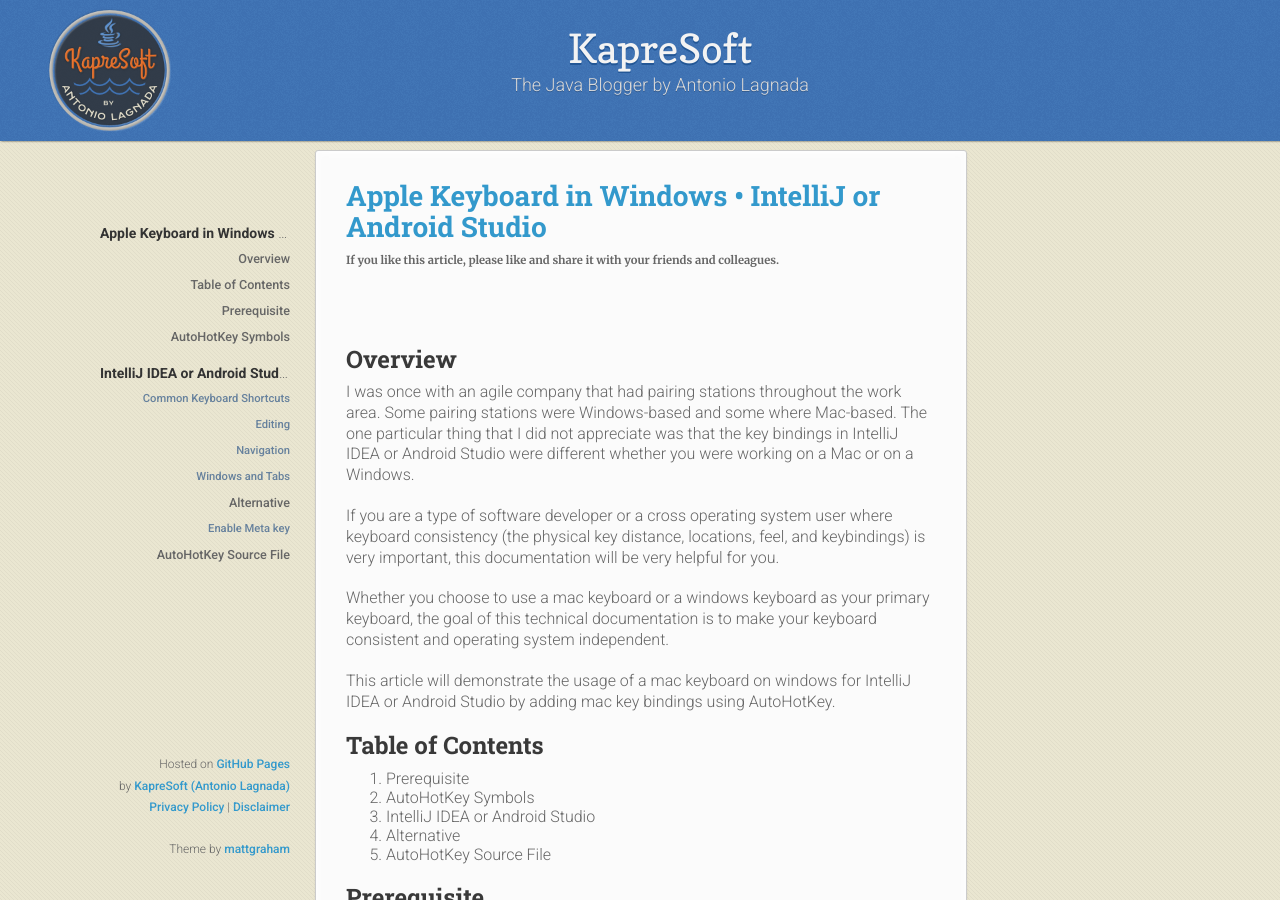
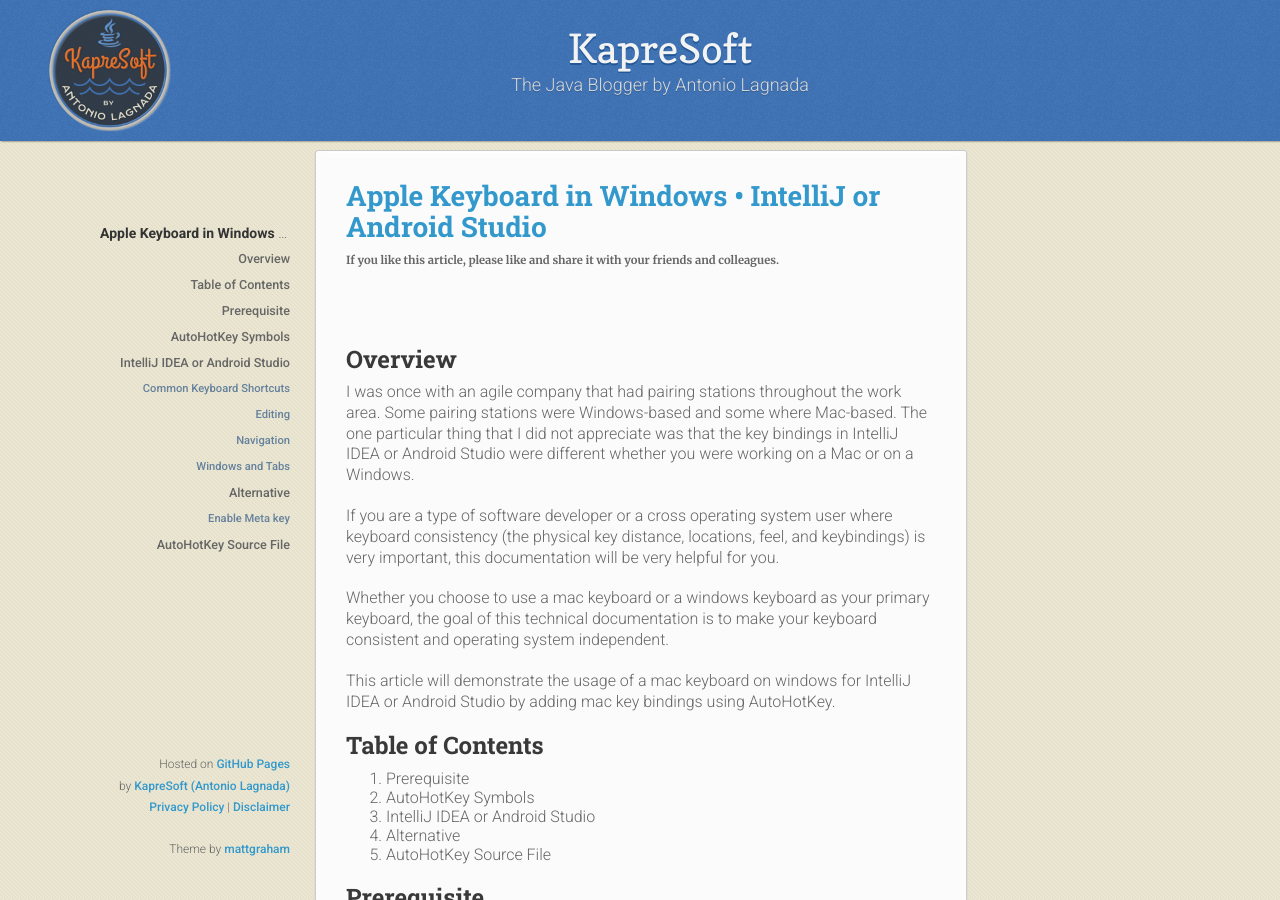
Before and after one commit to kapresoft/kapresoft.github.io, a Jekyll site: the page built from _posts/2018-09-03-using-apple-keyboard-on-windows-intellij.md, in a window 1280 px wide and 900 px high. Built offline with Jekyll 4.4.1, drawn with Linux system fonts in a browser that asks for light colours; our own code applies the rules of GitHub Pages for plain Markdown files; comment, search, counter and statistics services are not loaded.

Commit message:
h1 header fix

```diff
--- a/_posts/2018-09-03-using-apple-keyboard-on-windows-intellij.md
+++ b/_posts/2018-09-03-using-apple-keyboard-on-windows-intellij.md
@@ -50,7 +50,7 @@
 | + | Shift Key |
 | & | An ampersand may be used between any two keys or mouse buttons to combine them into a custom hotkey. |
 
-# IntelliJ IDEA or Android Studio
+## IntelliJ IDEA or Android Studio
 
 ### Common Keyboard Shortcuts
 
```
